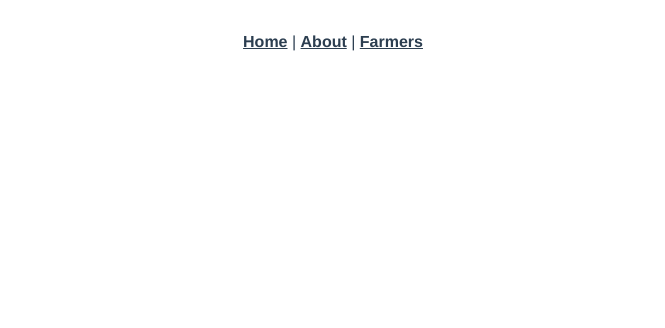
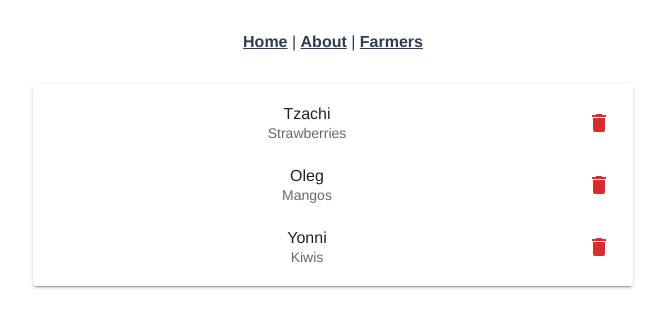
Before and after one commit to tomklino/farmers-market, a Vue app in the folder frontend/: page /manage in a window 1280 px wide. Shown: the top 328 px of the page, without its empty margins (307-972 px from the left). Built offline with nearby package versions, Linux system fonts and the light colour scheme; no server answers.

Commit message:
added a page to manage farmers

```diff
--- /dev/null
+++ b/frontend/src/components/ManageFarmers.vue
@@ -0,0 +1,73 @@
+<template>
+  <div>
+    <v-dialog
+      v-model="verifyDeletion"
+      width="500"
+    >
+      <v-card>
+        <v-card-title>Are you sure you want to delete?</v-card-title>
+        <v-card-text>
+          <v-btn large color="red darken-2">Delete</v-btn>
+          <v-btn large color="grey lighten-1" v-on:click="verifyDeletion = false">
+            Cancel
+          </v-btn>
+        </v-card-text>
+      </v-card>
+    </v-dialog>
+    <v-card
+      max-width="600"
+      class="mx-auto"
+    >
+      <v-list two-item>
+        <v-list-item
+          v-for="farmer in farmers"
+          :key="farmer._id"
+        >
+
+          <v-list-item-content>
+            <v-list-item-title v-text="farmer.name"></v-list-item-title>
+            <v-list-item-subtitle v-text="farmer.produce"></v-list-item-subtitle>
+          </v-list-item-content>
+          <v-list-item-action>
+            <v-btn icon>
+              <v-icon
+                color="red darken-2"
+                v-on:click='requestDeletion(farmer._id)'
+              >mdi-delete</v-icon>
+            </v-btn>
+          </v-list-item-action>
+        </v-list-item>
+      </v-list>
+    </v-card>
+  </div>
+</template>
+
+<script>
+import store from '@/store'
+import axios from 'axios';
+
+export default {
+  name: 'ManageFarmers',
+  data: () => ({
+    verifyDeletion: false
+  }),
+  computed: {
+    farmers() {
+      return store.state.farmersList
+    }
+  },
+  mounted () {
+    axios.get("/api/farmers")
+      .then(response => {
+        console.log("got data:", response.data)
+        store.commit("updateFarmers", response.data)
+      })
+  },
+  methods: {
+    requestDeletion(farmerID) {
+      this.verifyDeletion = true;
+      console.log("are you sure you want to delete " + farmerID);
+    }
+  }
+}
+</script>
--- a/frontend/src/router/index.js
+++ b/frontend/src/router/index.js
@@ -3,6 +3,8 @@ import VueRouter from 'vue-router'
 import Home from '../views/Home.vue'
 import FarmersListView from '../views/FarmersListView.vue'
 import NewFarmerView from '../views/NewFarmerView'
+import ManageFarmersView from '../views/ManageFarmersView'
+
 Vue.use(VueRouter)
 
   const routes = [
@@ -15,6 +17,11 @@ Vue.use(VueRouter)
     path: '/new/farmer',
     name: 'NewFarmer',
     component: NewFarmerView
+  },
+  {
+    path: '/manage',
+    name: 'ManageFarmers',
+    component: ManageFarmersView
   },
   {
     path: '/farmers',
--- /dev/null
+++ b/frontend/src/views/ManageFarmersView.vue
@@ -0,0 +1,17 @@
+<template>
+  <div>
+    <ManageFarmers />
+  </div>
+</template>
+
+<script>
+// @ is an alias to /src
+import ManageFarmers from '@/components/ManageFarmers.vue'
+
+export default {
+  name: 'ManageFarmersView',
+  components: {
+    ManageFarmers
+  }
+}
+</script>
```
